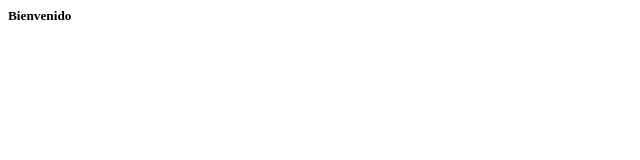
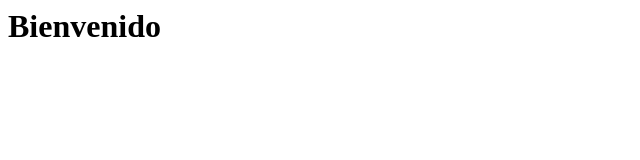
Before and after one commit to OmarisCas/registrosyasistencias, a plain HTML site: page index.html in a window 1280 px wide. Shown: the whole page, without its empty margins (0-640 px from the left). Drawn offline with Linux system fonts and the light colour scheme.

Commit message:
Update index.html

```diff
--- a/index.html
+++ b/index.html
@@ -3,6 +3,6 @@
     <title>Registros</title>
   </head>
   <body>
-    <h5>Bienvenido</h5>
+    <h1>Bienvenido</h1>
   </body>
 </html>
```
